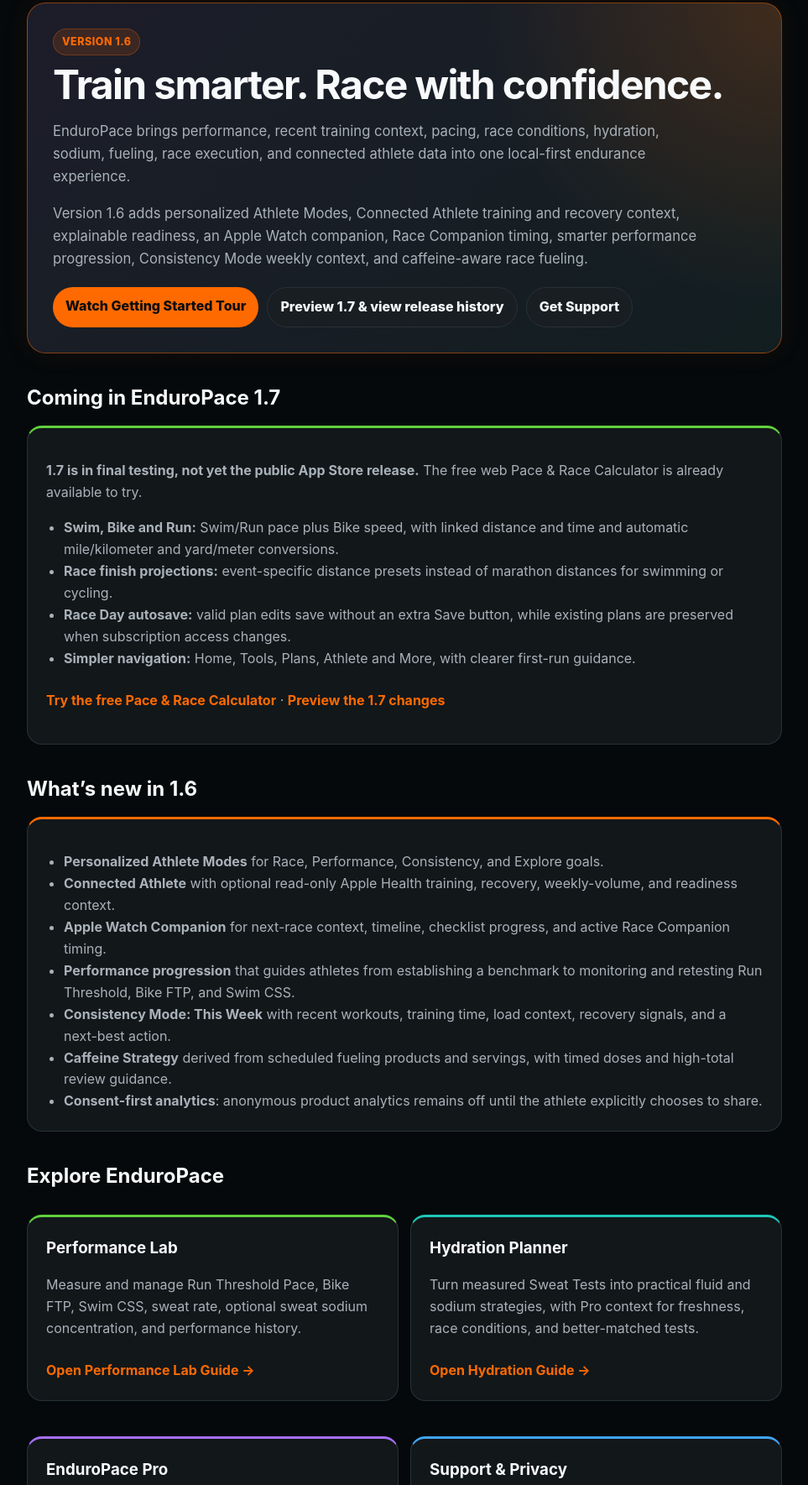
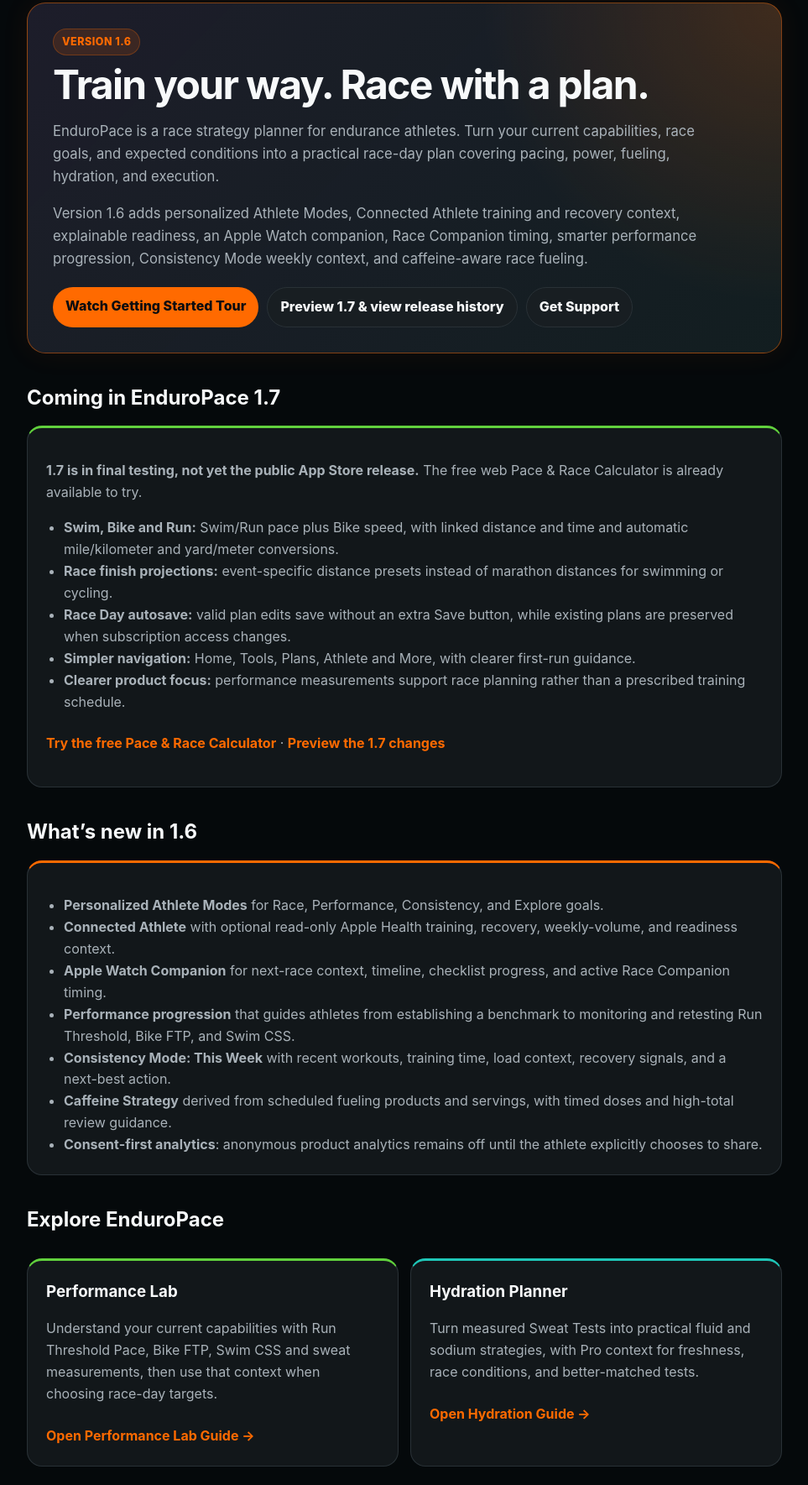
Before and after one commit to mmagriGH/enduropace-site, a plain HTML site: page index.html in a window 1280 px wide. Shown: the part 258-2027 px from the top of the page at 84% size, without its empty margins (158-1121 px from the left). Drawn offline with Linux system fonts and the light colour scheme.

Commit message:
Align EnduroPace preview website with race strategy positioning

```diff
--- a/index.html
+++ b/index.html
@@ -3,8 +3,8 @@
 <head>
   <meta charset="UTF-8" />
   <meta name="viewport" content="width=device-width, initial-scale=1.0" />
-  <meta name="description" content="EnduroPace endurance race planning, Apple Health and Watch context, hydration and fueling. Explore the free Swim, Bike and Run calculator and preview what's coming in version 1.7." />
-  <title>EnduroPace | Analyze. Improve. Perform.</title>
+  <meta name="description" content="EnduroPace is a race strategy planner that helps endurance athletes turn current fitness, race goals and expected conditions into a practical race-day plan. Explore the free Swim, Bike and Run calculator." />
+  <title>EnduroPace | Train your way. Race with a plan.</title>
   <style>
     :root {
       --background: #05090b;
@@ -215,11 +215,11 @@
   <main>
     <section class="hero">
       <span class="version-badge">Version 1.6</span>
-      <h1>Train smarter. Race with confidence.</h1>
+      <h1>Train your way. Race with a plan.</h1>
       <p>
-        EnduroPace brings performance, recent training context, pacing, race conditions,
-        hydration, sodium, fueling, race execution, and connected athlete data into
-        one local-first endurance experience.
+        EnduroPace is a race strategy planner for endurance athletes. Turn your current
+        capabilities, race goals, and expected conditions into a practical race-day
+        plan covering pacing, power, fueling, hydration, and execution.
       </p>
       <p>
         Version 1.6 adds personalized Athlete Modes, Connected Athlete training and
@@ -242,6 +242,7 @@
         <li><strong>Race finish projections:</strong> event-specific distance presets instead of marathon distances for swimming or cycling.</li>
         <li><strong>Race Day autosave:</strong> valid plan edits save without an extra Save button, while existing plans are preserved when subscription access changes.</li>
         <li><strong>Simpler navigation:</strong> Home, Tools, Plans, Athlete and More, with clearer first-run guidance.</li>
+        <li><strong>Clearer product focus:</strong> performance measurements support race planning rather than a prescribed training schedule.</li>
       </ul>
       <p><a class="card-link" href="pace-calculator.html">Try the free Pace &amp; Race Calculator</a> · <a class="card-link" href="release-notes.html">Preview the 1.7 changes</a></p>
     </section>
@@ -263,7 +264,7 @@
     <div class="grid">
       <section class="card green">
         <h3>Performance Lab</h3>
-        <p>Measure and manage Run Threshold Pace, Bike FTP, Swim CSS, sweat rate, optional sweat sodium concentration, and performance history.</p>
+        <p>Understand your current capabilities with Run Threshold Pace, Bike FTP, Swim CSS and sweat measurements, then use that context when choosing race-day targets.</p>
         <a class="card-link" href="performance-lab.html">Open Performance Lab Guide →</a>
       </section>
 
@@ -311,8 +312,8 @@
     <h2 class="section-title">About EnduroPace</h2>
     <section class="card">
       <p>
-        EnduroPace is an endurance race-planning and performance app for running,
-        cycling, swimming, triathlon, duathlon, and brick workouts.
+        EnduroPace is a race strategy planner for runners, cyclists, swimmers, and triathletes.
+        It helps translate current fitness, goals, and anticipated conditions into a practical race-day strategy—not a prescribed training program.
       </p>
       <p>
         The core experience remains useful without Pro. EnduroPace Pro adds deeper
```
